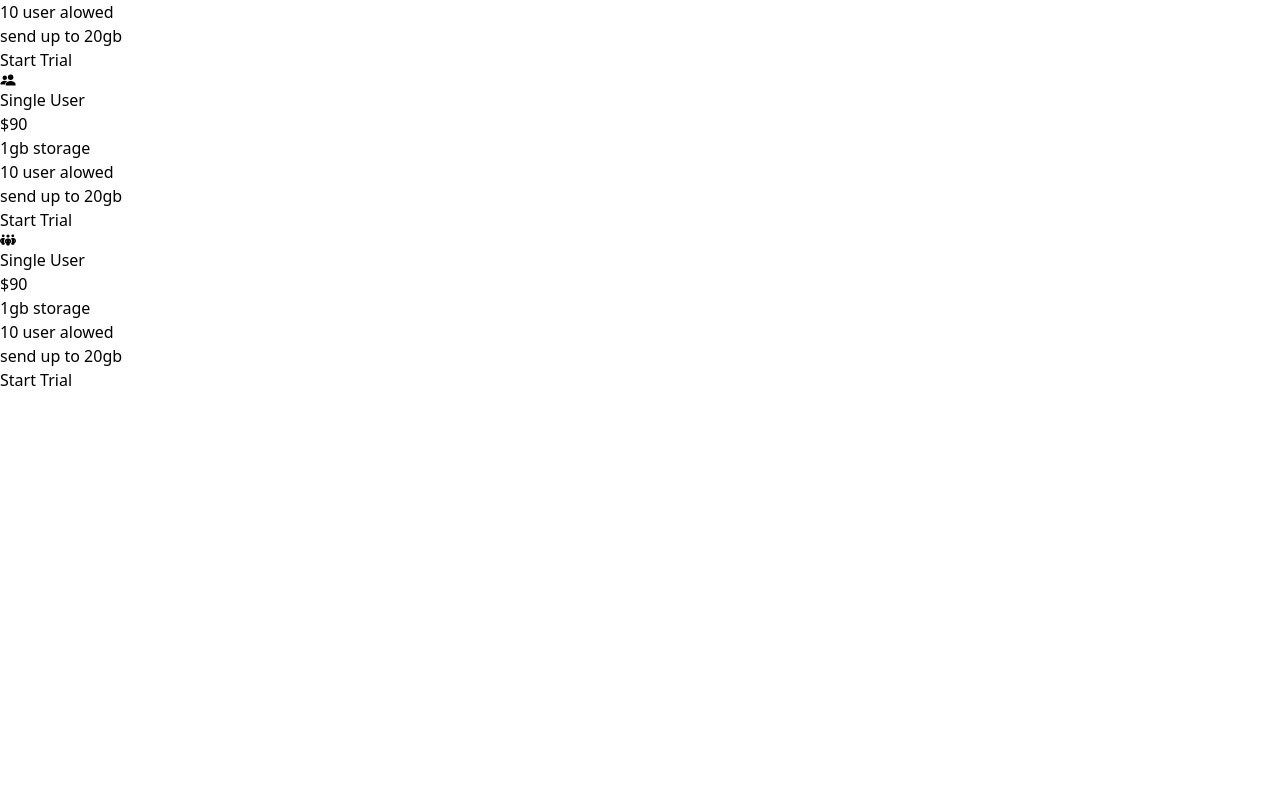
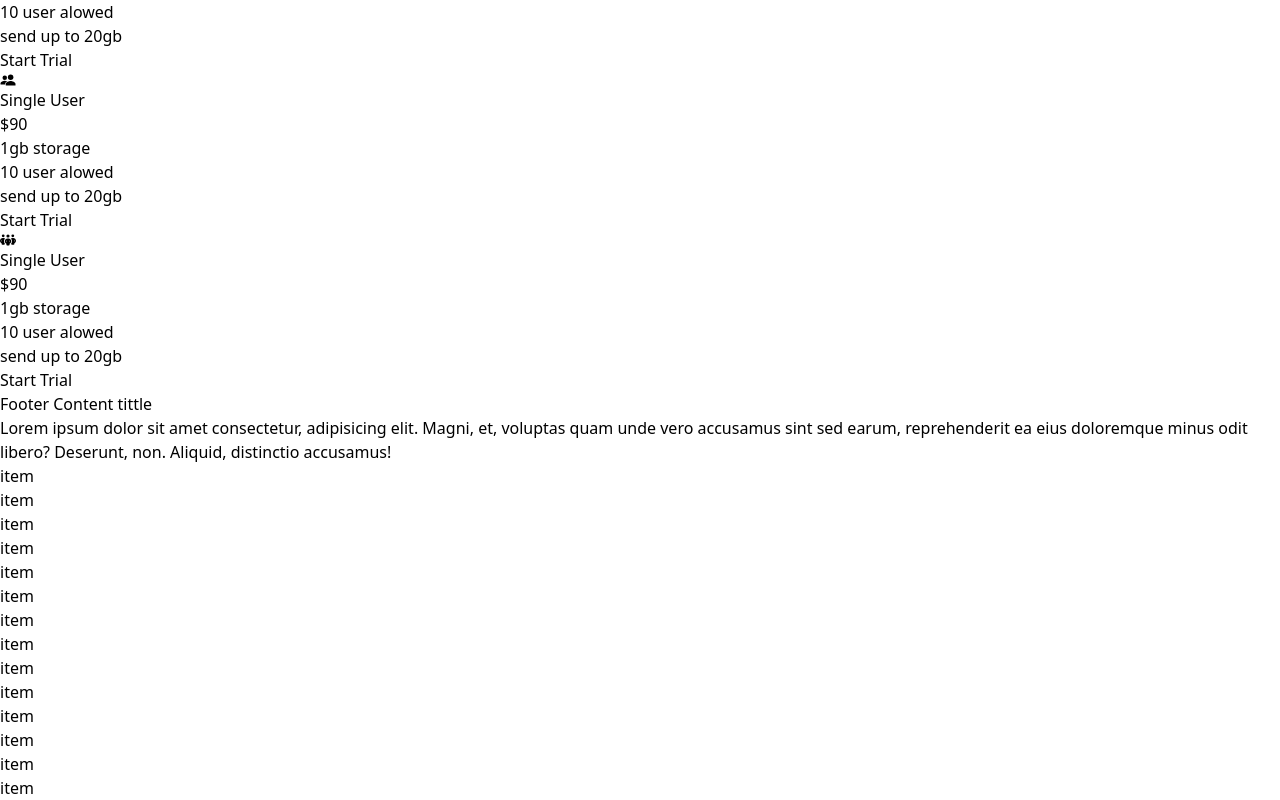
Before and after one commit to joaquinyapura/sap, a React (Vite) app: page / in a window 1280 px wide. Shown: the part 1272-2072 px from the top of the page. Before the commit the page ends 1664 px from the top, so only its background shows below. Built offline with nearby package versions, Linux system fonts and the light colour scheme.

Commit message:
footer uploaded

```diff
--- a/src/App.jsx
+++ b/src/App.jsx
@@ -1,5 +1,6 @@
 import { Cards } from "./Components/Cards";
 import { ComputerSection } from "./Components/ComputerSection";
+import { Footer } from "./Components/Footer";
 import { Hero } from "./Components/Hero";
 import { Navbar } from "./Components/Navbar";
 import { Newsletter } from "./Components/Newsletter";
@@ -12,6 +13,7 @@ function App() {
       <ComputerSection />
       <Newsletter />
       <Cards />
+      <Footer />
     </div>
   );
 }
--- a/src/Components/Cards.jsx
+++ b/src/Components/Cards.jsx
@@ -17,7 +17,7 @@ export const Cards = () => {
             Start Trial
           </button>
         </div>
-        <div className="w-full shadow-lg p-6 flex flex-col  items-center hover:scale-110 rounded-md transition-all ease-out duration-200 bg-slate-300">
+        <div className="w-full shadow-lg p-6 flex flex-col  items-center hover:scale-110 rounded-md transition-all ease-out duration-200 bg-slate-100">
           <IoPeopleSharp className="text-6xl text-gray-700" />
           <h1 className="font-bold text-2xl"> Single User</h1>
           <h2 className="font-bold text-4xl">$90</h2>
--- /dev/null
+++ b/src/Components/Footer.jsx
@@ -0,0 +1,63 @@
+import React from "react";
+
+export const Footer = () => {
+  return (
+    <div className="w-full py-20 text-white text-sm">
+      <div className="max-w-[70%] mx-auto flex flex-col">
+        <h3 className="text-lg font-bold">Footer Content tittle</h3>
+        <p>
+          Lorem ipsum dolor sit amet consectetur, adipisicing elit. Magni, et,
+          voluptas quam unde vero accusamus sint sed earum, reprehenderit ea
+          eius doloremque minus odit libero? Deserunt, non. Aliquid, distinctio
+          accusamus!
+        </p>
+        <div className="py-3">
+          <ul className="grid grid-cols-3 md:grid-cols-2">
+            <li className="col-span-1 hover:text-slate-500 py-1 transition-all ease-out duration-500 cursor-pointer">
+              item
+            </li>
+            <li className="col-span-1 hover:text-slate-500 py-1 transition-all ease-out duration-500 cursor-pointer">
+              item
+            </li>
+            <li className="col-span-1 hover:text-slate-500 py-1 transition-all ease-out duration-500 cursor-pointer">
+              item
+            </li>
+            <li className="col-span-1 hover:text-slate-500 py-1 transition-all ease-out duration-500 cursor-pointer">
+              item
+            </li>
+            <li className="col-span-1 hover:text-slate-500 py-1 transition-all ease-out duration-500 cursor-pointer">
+              item
+            </li>
+            <li className="col-span-1 hover:text-slate-500 py-1 transition-all ease-out duration-500 cursor-pointer">
+              item
+            </li>
+            <li className="col-span-1 hover:text-slate-500 py-1 transition-all ease-out duration-500 cursor-pointer">
+              item
+            </li>
+            <li className="col-span-1 hover:text-slate-500 py-1 transition-all ease-out duration-500 cursor-pointer">
+              item
+            </li>
+            <li className="col-span-1 hover:text-slate-500 py-1 transition-all ease-out duration-500 cursor-pointer">
+              item
+            </li>
+            <li className="col-span-1 hover:text-slate-500 py-1 transition-all ease-out duration-500 cursor-pointer">
+              item
+            </li>
+            <li className="col-span-1 hover:text-slate-500 py-1 transition-all ease-out duration-500 cursor-pointer">
+              item
+            </li>
+            <li className="col-span-1 hover:text-slate-500 py-1 transition-all ease-out duration-500 cursor-pointer">
+              item
+            </li>
+            <li className="col-span-1 hover:text-slate-500 py-1 transition-all ease-out duration-500 cursor-pointer">
+              item
+            </li>
+            <li className="col-span-1 hover:text-slate-500 py-1 transition-all ease-out duration-500 cursor-pointer">
+              item
+            </li>
+          </ul>
+        </div>
+      </div>
+    </div>
+  );
+};
```
